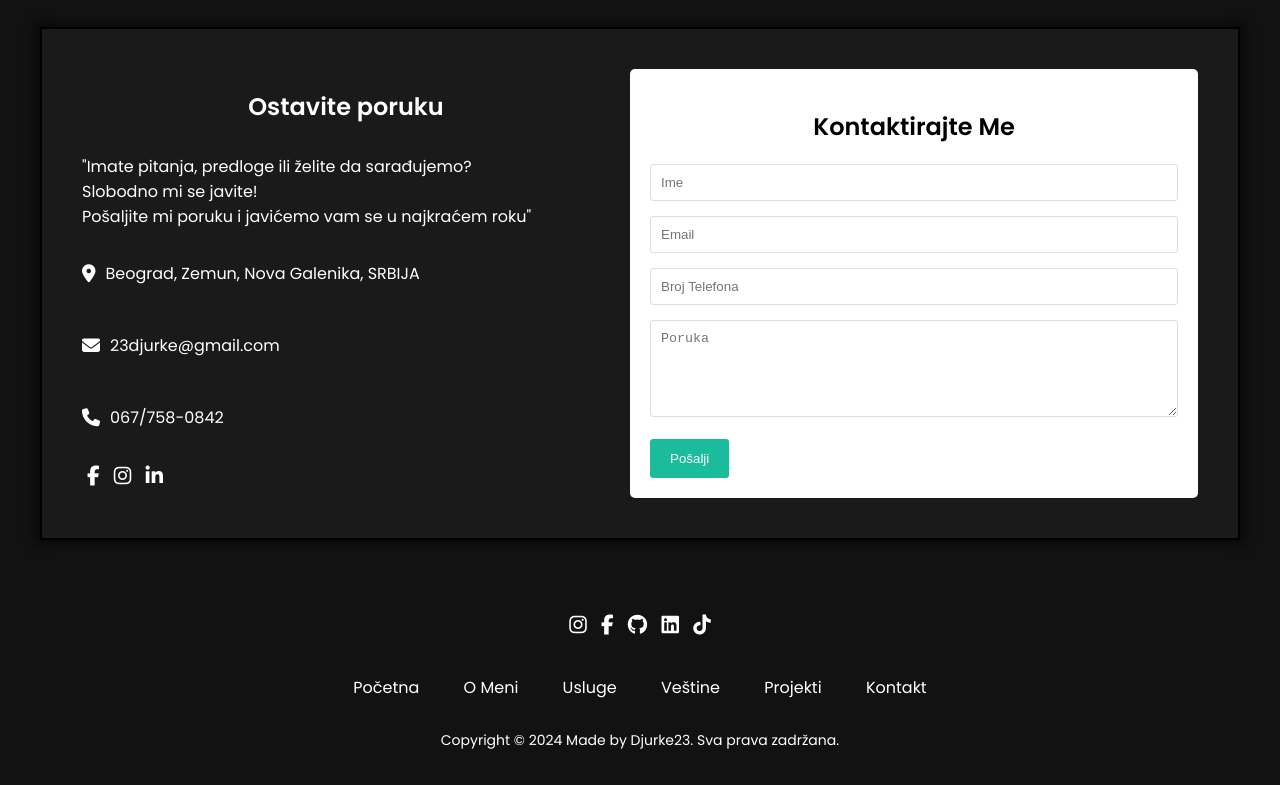
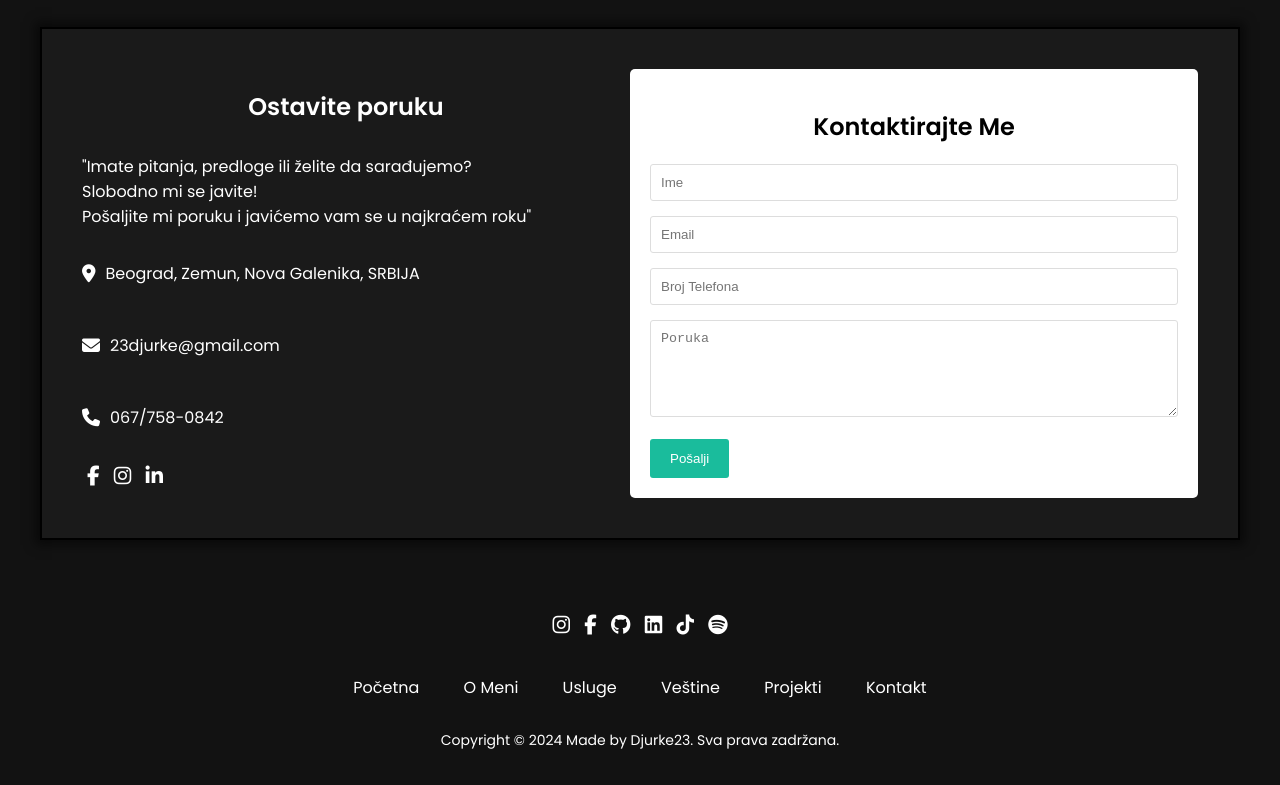
Before and after one commit to djurke23/portfolio, a plain HTML site: page index.html in a window 1280 px wide. Shown: the part 5334-6119 px from the top of the page. Drawn offline with nearby package versions, Linux system fonts and the light colour scheme.

Commit message:
Add files via upload

```diff
--- a/index.html
+++ b/index.html
@@ -599,6 +599,7 @@
             <a href="https://github.com/djurke23" target="_blank"><i class="fab fa-github"></i></a>
             <a href="https://www.linkedin.com/in/djurke23/" target="_blank"><i class="fab fa-linkedin"></i></a>
             <a href="https://www.tiktok.com/@djurke23" target="_blank"><i class="fab fa-tiktok"></i></a>
+            <a href="https://open.spotify.com/user/213vozq4oonyufzyptvb5qsoa" target="_blank"><i class="fab fa-spotify"></i></a>
         </div>
 
         <br>
```
